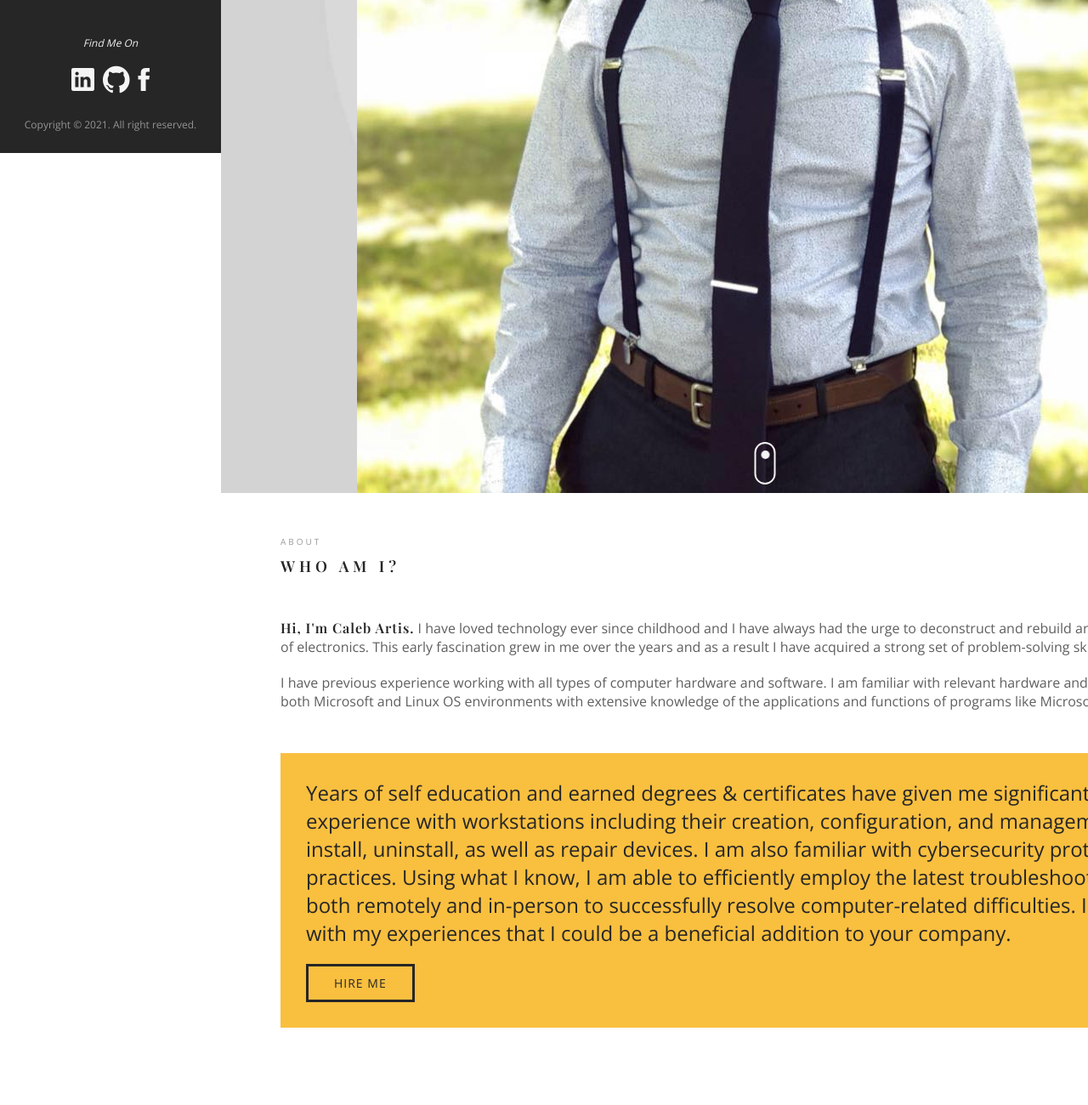
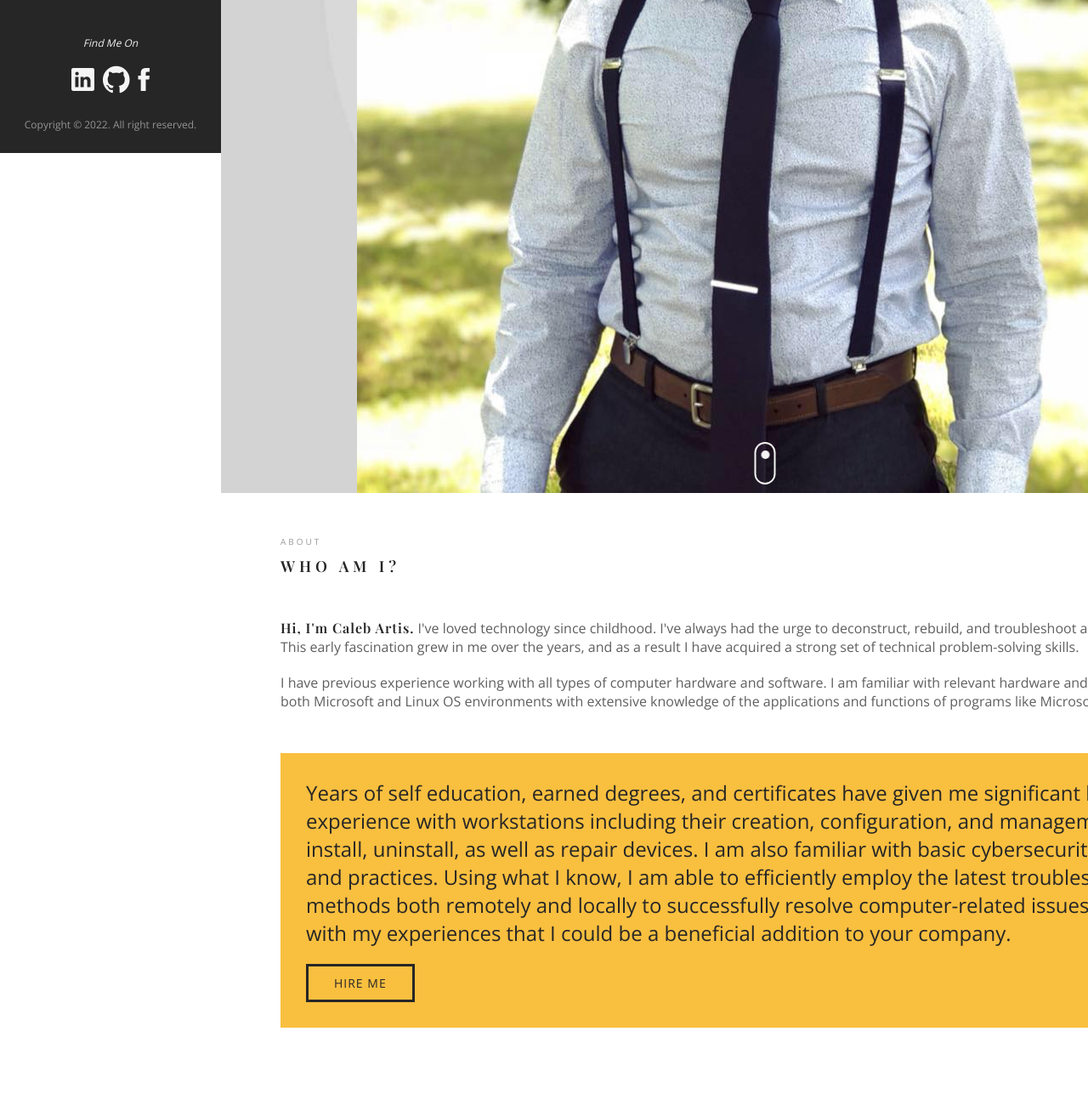
Before and after one commit to clab1000/clab1000.github.io, a plain HTML site: page index.html in a window 1280 px wide. Shown: the part 620-1920 px from the top of the page at 85% size. Drawn offline with nearby package versions, Linux system fonts and the light colour scheme.

Commit message:
Update index.html

```diff
--- a/index.html
+++ b/index.html
@@ -57,7 +57,7 @@
         </div>
 
         <div class="copyright-notice">
-            <p>Copyright &copy; 2021. All right reserved.</p>
+            <p>Copyright &copy; 2022. All right reserved.</p>
         </div>
     </nav>
 
@@ -82,9 +82,9 @@
                 <div class="about-me-intro">
                     <div class="intro-description">
                         <p>
-                            <span>Hi, I'm Caleb Artis.</span> I have loved technology ever since childhood and I have always
-                            had the urge to deconstruct and rebuild and troubleshoot all sorts of electronics. This
-                            early fascination grew in me over the years and as a result I have acquired a strong set of problem-solving
+                            <span>Hi, I'm Caleb Artis.</span> I've loved technology since childhood. I've always
+                            had the urge to deconstruct, rebuild, and troubleshoot all sorts of electronics. This
+                            early fascination grew in me over the years, and as a result I have acquired a strong set of technical problem-solving
                             skills.
                         </p>
 
@@ -97,12 +97,12 @@
                     </div>
                     <div class="call-to-action">
                         <p>
-                            Years of self education and earned degrees & certificates have given me
+                            Years of self education, earned degrees, and certificates have given me
                             significant hands-on experience with workstations including their creation, configuration,
                             and management. I can install, uninstall, as well as repair devices. I am also familiar with
-                            cybersecurity protocols and practices.
+                            basic cybersecurity protocols and practices.
                             Using what I know, I am able to efficiently employ the latest troubleshooting methods
-                            both remotely and in-person to successfully resolve computer-related difficulties. I believe that with my
+                            both remotely and locally to successfully resolve computer-related issues. I believe that with my
                             experiences that I could be a beneficial addition to your company.
                         </p>
                         <a href="https://my.indeed.com/p/caleba-vq2q1jt" class="btn cta-btn">Hire Me</a>
@@ -167,7 +167,6 @@
                             LINUX <br>
                             IOS <br>
                             ANDROID <br>
-                            BLACKBERRY OS
                         </p>
                     </div>
 
```
